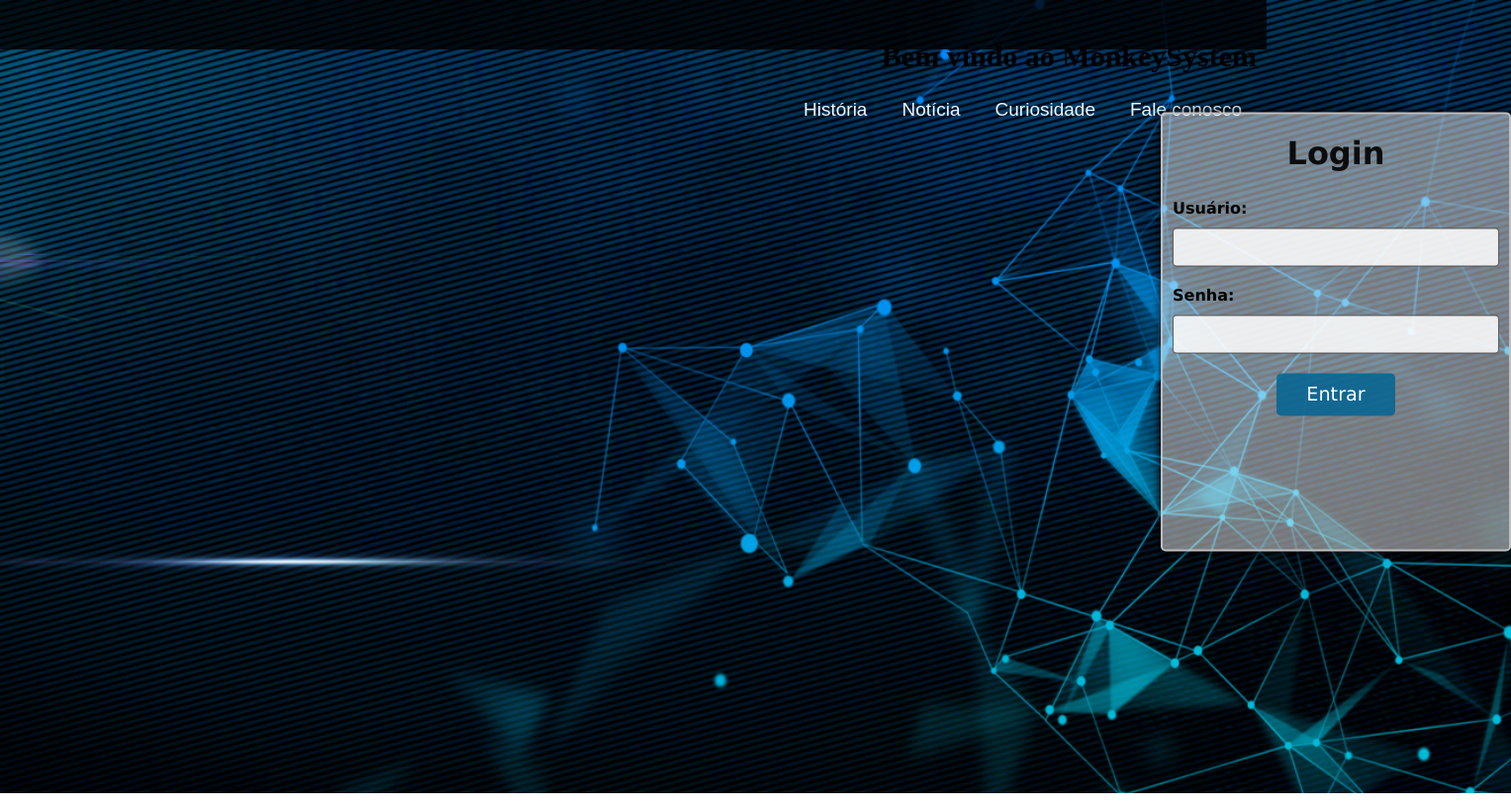
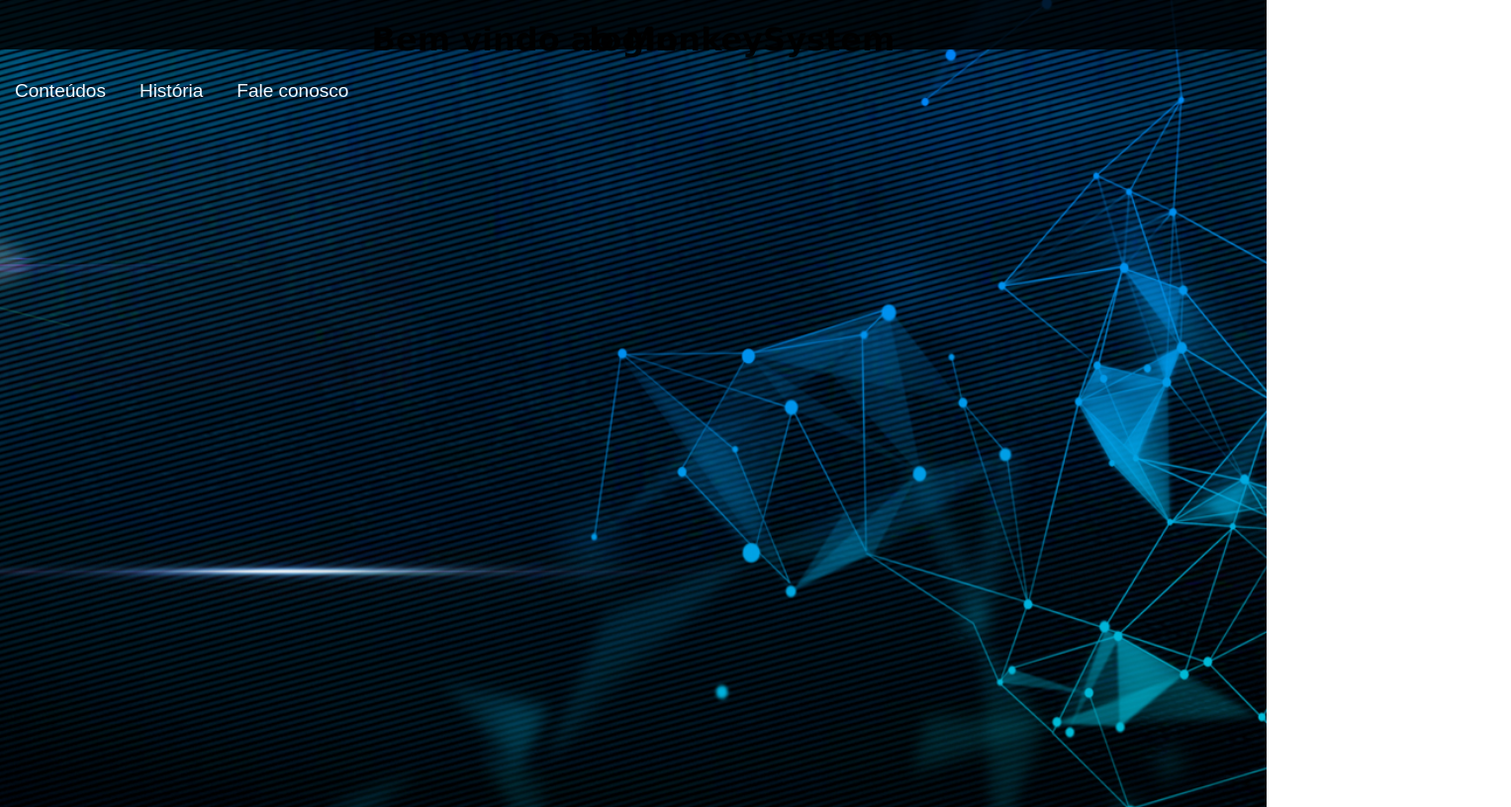
Before and after one commit to dev-jakson/sistema, a plain HTML site: page index.html in a window 1280 px wide. Shown: the whole page at 99% size, 1527 px wide, since content can reach past the window. Drawn offline with Linux system fonts and the light colour scheme.

Commit message:
Update index.html

```diff
--- a/index.html
+++ b/index.html
@@ -3,37 +3,31 @@
 <head>
     <meta charset="UTF-8">
     <meta name="viewport" content="width=device-width, initial-scale=1.0">
-    <title>Meu projeto</title>
+    <title>MonkeySystem</title>
     <link rel="stylesheet" href="style.css">
+
+
 </head>
-<header>
-    <div class="cabeçalho">
-        <nav>
-            <h2>Bem vindo ao MonkeySystem</h2>
-            <a href="paginas/historia.html">História</a>
-            <a href="paginas/noticias.html">Notícia</a>
-            <a href="paginas/curiosidades.html">Curiosidade</a>
-            <a href="paginas/fale-conosco.html">Fale conosco</a>
-        </nav>
-    </div>
-</header>
+
 <body>
-    <main class="tela-inicial">
-        <div class="login">
-            <h1>Login</h1>
-            <div class="login-box" id="user">
-                <label for="username">Usuário:</label>
-                <input type="text" id="username" name="username"/>
+    <header>
+        <div id="menu-topo">
+            <div id="logo">
+                <h1>Bem vindo ao MonkeySystem</h1>
+            </div>
+            <div id="menu">
+                <a href="#">Conteúdos</a>
+                <a href="#">História</a>
+                <a href="#">Fale conosco</a>
+            </div>
+        </div>
+    </header>
 
-            </div>
-            <div class="login-box" id="senha">
-                <label for="pass">Senha:</label>
-                <input type="password" id="pass" name="password"/>
-            </div>
-
-            <input type="submit" id="entrar" value="Entrar">
-        </div>
+    <main>
+        <h1>login</h1>
     </main>
 
+
 </body>
+
 </html>
```
